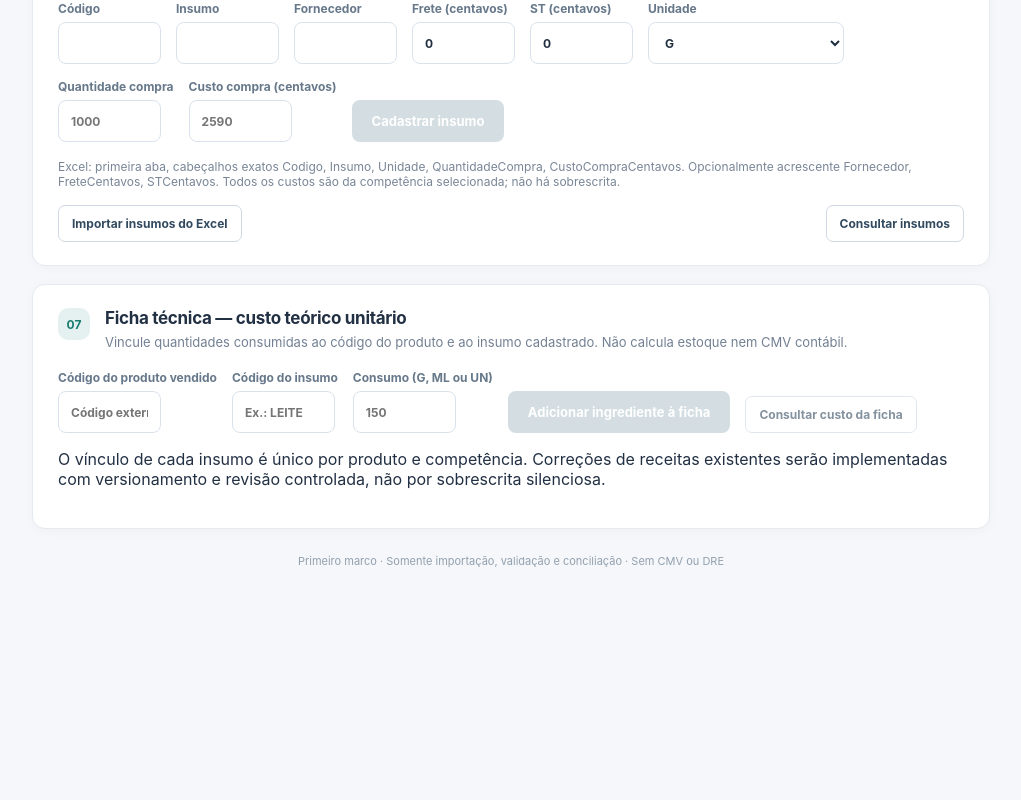
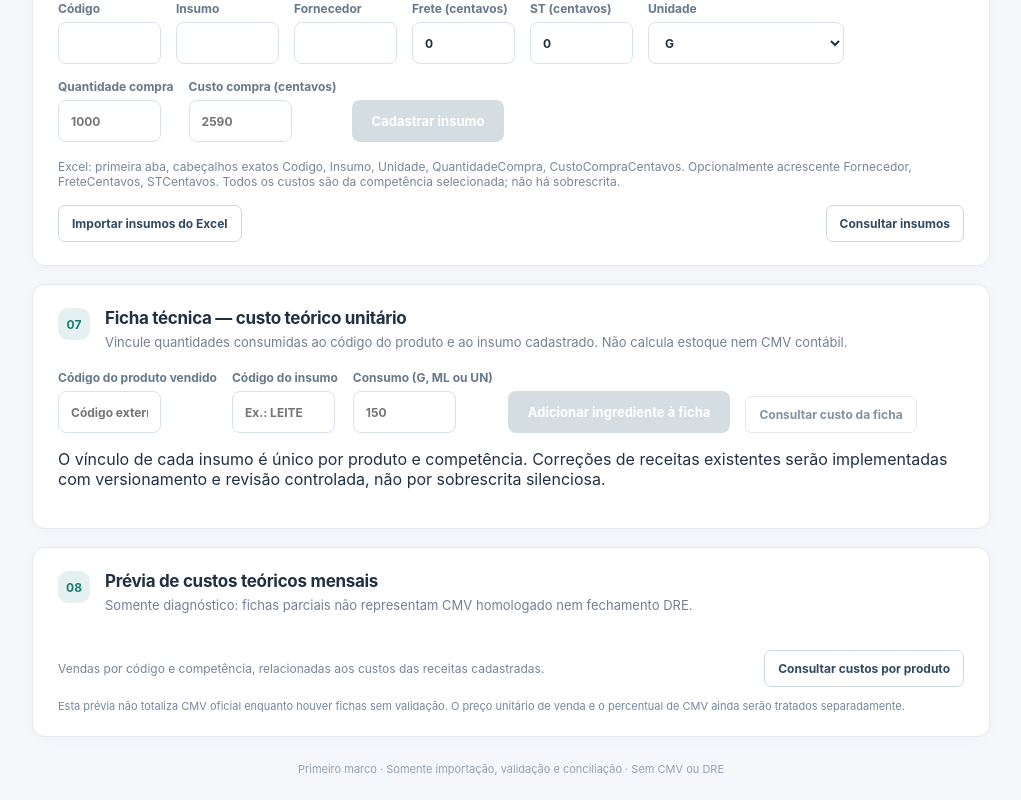
Before and after one commit to MichaelDeCarvalho/DRE-Mais1, a React (Vite) app: page / in a window 1280 px wide. Shown: the part 1276-2076 px from the top of the page, without its empty margins (248-1269 px from the left). Before the commit the page ends 1868 px from the top, so only its background shows below. Built offline with nearby package versions, Linux system fonts and the light colour scheme.

Commit message:
feat: exibir quadro de custo tecnico mensal com pendencias explicitas

```diff
--- a/src/App.tsx
+++ b/src/App.tsx
@@ -35,6 +35,10 @@ export function App() {
   const [recipeError, setRecipeError] = useState('');
   const [recipeCost, setRecipeCost] = useState<{ productCode:string; period:string; totalCostCents:number; ingredientCount:number } | null>(null);
   const [recipeBusy, setRecipeBusy] = useState(false);
+  const [costRows,setCostRows] = useState<Array<{productCode:string;productName:string;quantitySold:number;salesCents:number;unitCostCents:number|null;totalTheoreticalCents:number|null;status:string}>>([]);
+  const [costBusy,setCostBusy] = useState(false);
+  const [costError,setCostError] = useState('');
+
   const [recipeDetail, setRecipeDetail] = useState<{
     productCode:string;productName:string;period:string;totalCostCents:number;
     lines:Array<{ingredientCode:string;ingredientName:string;unit:string;quantityUsed:number;quantityPurchased:number;purchaseTotalCents:number;costUsedCents:number}>
@@ -185,6 +189,13 @@ export function App() {
     }catch(e){setRecipeError(explainError(e));}
     finally{setRecipeBusy(false);}
   }
+  async function consultCostOverview(){
+    if(costBusy)return;
+    setCostBusy(true);setCostError('');setCostRows([]);
+    try{setCostRows(await invoke<typeof costRows>('monthly_cost_overview',{period}));}
+    catch(e){setCostError(explainError(e));}
+    finally{setCostBusy(false);}
+  }
   async function submit() {
     if (!productsPath || !paymentsPath || !canSubmit) return;
     setPending(true); setError(null); setResult(null); setEditingCode(null); setFilter('');
@@ -301,6 +312,15 @@ export function App() {
           </div>}
           {recipeCost && <div className="feedback feedback-info" role="status"><strong>Ficha do produto {recipeCost.productCode}: {recipeCost.ingredientCount} insumo(s).</strong><p>Custo teórico unitário: {brl(Math.round(recipeCost.totalCostCents))}. Valor interno antes do arredondamento: {recipeCost.totalCostCents.toFixed(4)} centavos.</p></div>}
         </section>
+        <section className="section-block" aria-labelledby="cmv-preview-heading">
+          <div className="section-heading"><span className="step">08</span><div><h2 id="cmv-preview-heading">Prévia de custos teóricos mensais</h2><p>Somente diagnóstico: fichas parciais não representam CMV homologado nem fechamento DRE.</p></div></div>
+          <div className="action-line"><p>Vendas por código e competência, relacionadas aos custos das receitas cadastradas.</p><button type="button" className="outline-button" disabled={costBusy} onClick={consultCostOverview}>{costBusy ? 'Consultando…' : 'Consultar custos por produto'}</button></div>
+          {costError && <div className="feedback feedback-error" role="alert">{costError}</div>}
+          {costRows.length > 0 && <div className="scroll-table"><table><thead><tr><th>Código</th><th>Produto</th><th className="num">Vendido</th><th className="num">Vendas</th><th className="num">Custo técnico unitário</th><th className="num">Custo teórico × quantidade</th><th>Situação</th></tr></thead><tbody>
+            {costRows.map(row=><tr key={row.productCode}><td>{row.productCode}</td><td>{row.productName}</td><td className="num">{row.quantitySold}</td><td className="num">{brl(row.salesCents)}</td><td className="num">{row.unitCostCents===null?'—':brl(Math.round(row.unitCostCents))}</td><td className="num">{row.totalTheoreticalCents===null?'—':brl(Math.round(row.totalTheoreticalCents))}</td><td>{row.status==='FICHA_PARCIAL_NAO_HOMOLOGADA'?'Ficha parcial, custo provisório':row.status==='SEM_CADASTRO'?'Sem cadastro':'Sem ficha ou custo'}</td></tr>)}
+          </tbody></table></div>}
+          <p className="footnote">Esta prévia não totaliza CMV oficial enquanto houver fichas sem validação. O preço unitário de venda e o percentual de CMV ainda serão tratados separadamente.</p>
+        </section>
         <footer>Primeiro marco · Somente importação, validação e conciliação · Sem CMV ou DRE</footer>
       </main>
     </div>
```
